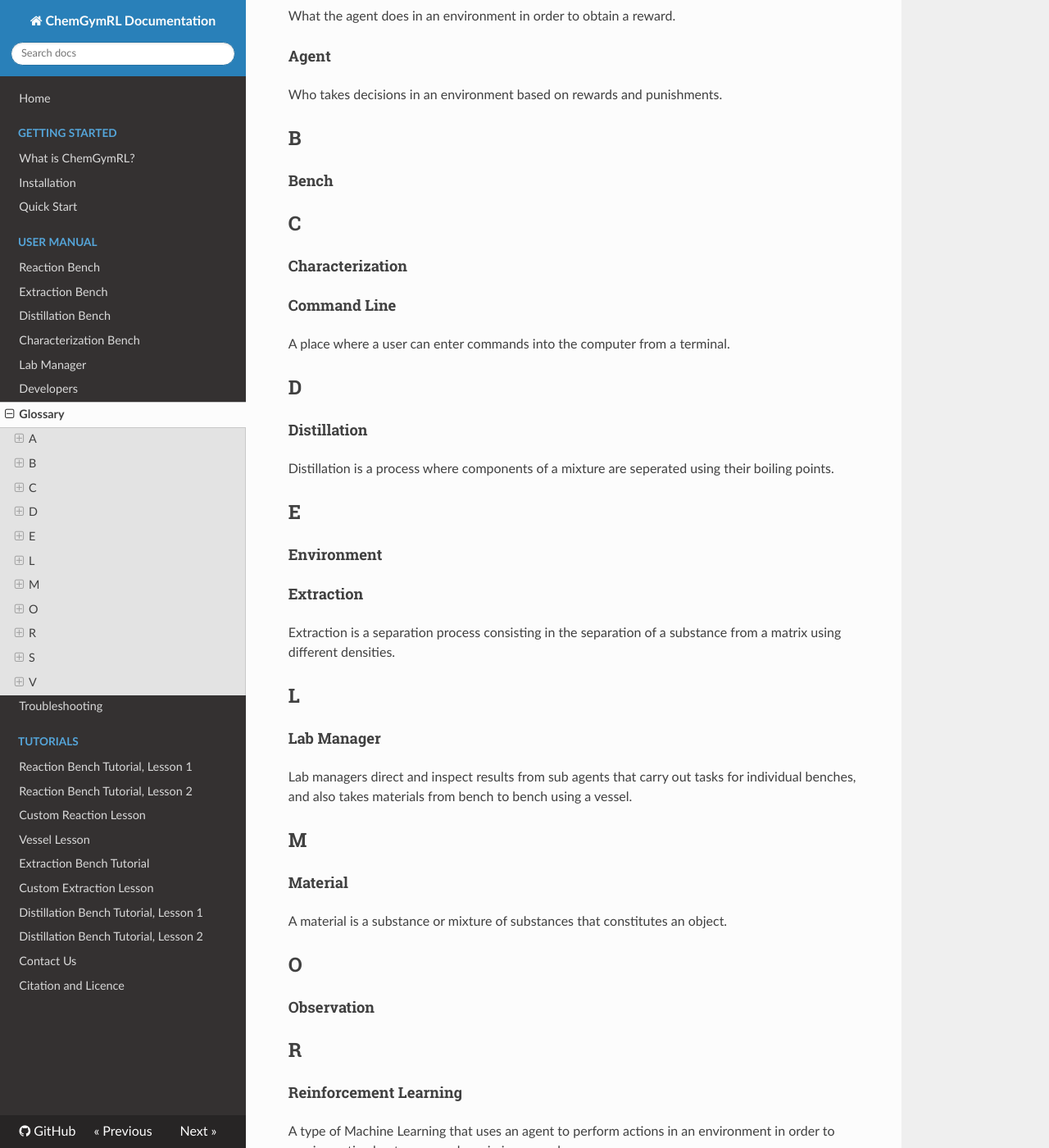
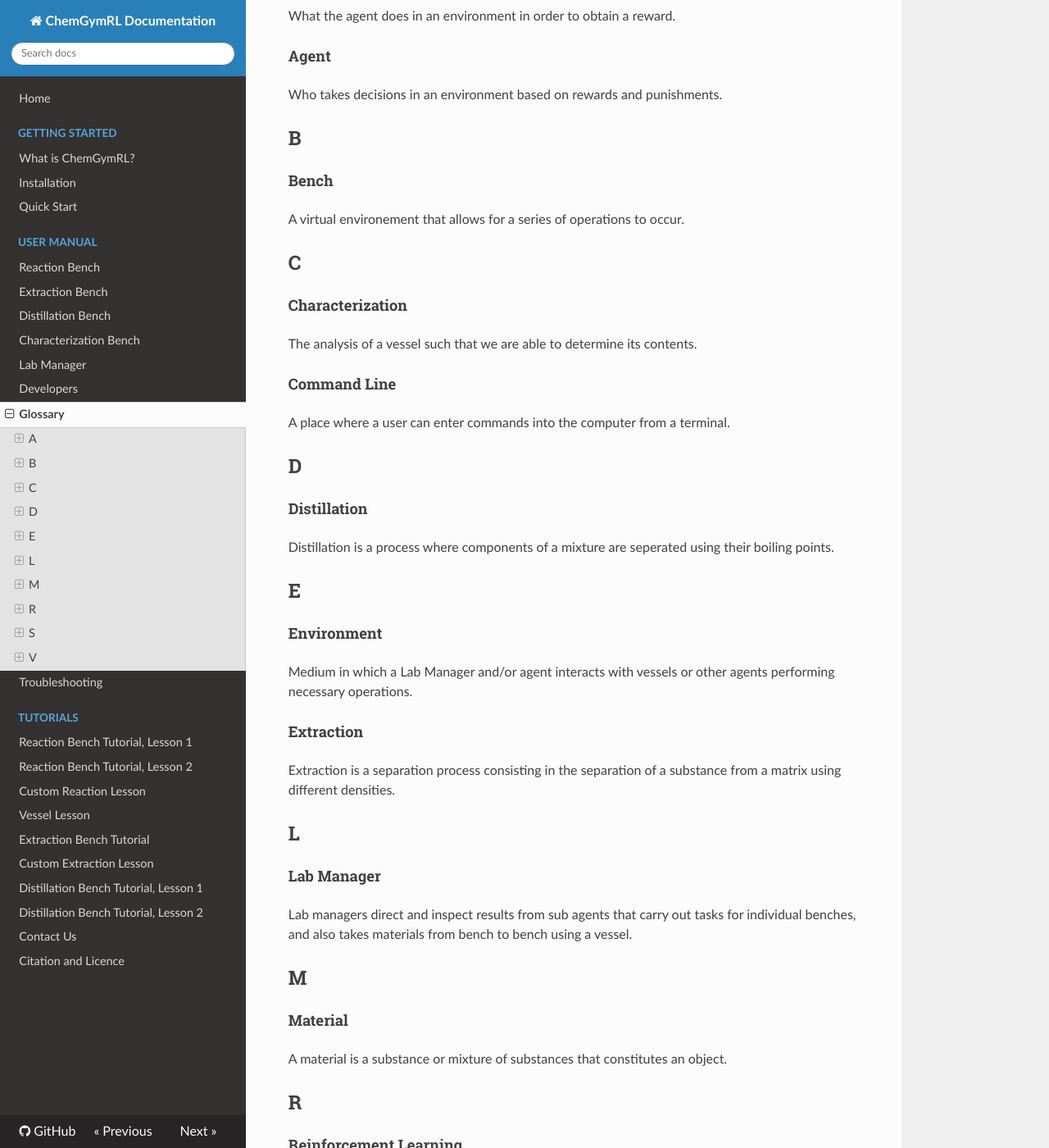
Before and after one commit to chemgymrl/chemgymrl, an MkDocs documentation site: the page built from docs/Glossary.md, in a window 1280 px wide and 1400 px high, scrolled down 352 px. Shown: the whole window at 82% size. Built offline with MkDocs 1.6.1, drawn with Linux system fonts in a browser that asks for light colours; nearby versions of some CDN libraries.

Commit message:
adding missing definitions to the glossary

```diff
--- a/docs/Glossary.md
+++ b/docs/Glossary.md
@@ -18,13 +18,13 @@ Who takes decisions in an environment based on rewards and punishments.
 
 #### Bench
 
-
+A virtual environement that allows for a series of operations to occur.
 
 ## C
 
 #### Characterization
 
-
+The analysis of a vessel such that we are able to determine its contents.
 
 #### Command Line
 
@@ -39,6 +39,8 @@ Distillation is a process where components of a mixture are seperated using thei
 ## E
 
 #### Environment
+
+Medium in which a Lab Manager and/or agent interacts with vessels or other agents performing necessary operations.
 
 #### Extraction
 
@@ -55,12 +57,6 @@ Lab managers direct and inspect results from sub agents that carry out tasks for
 #### Material
 
 A material is a substance or mixture of substances that constitutes an object.
-
-## O
-
-#### Observation
-
-
 
 ## R
 
```
